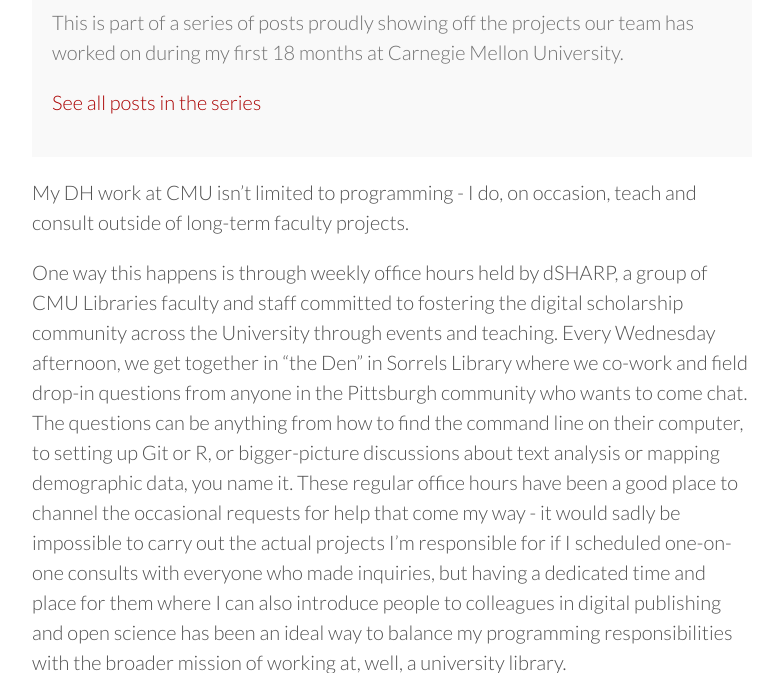
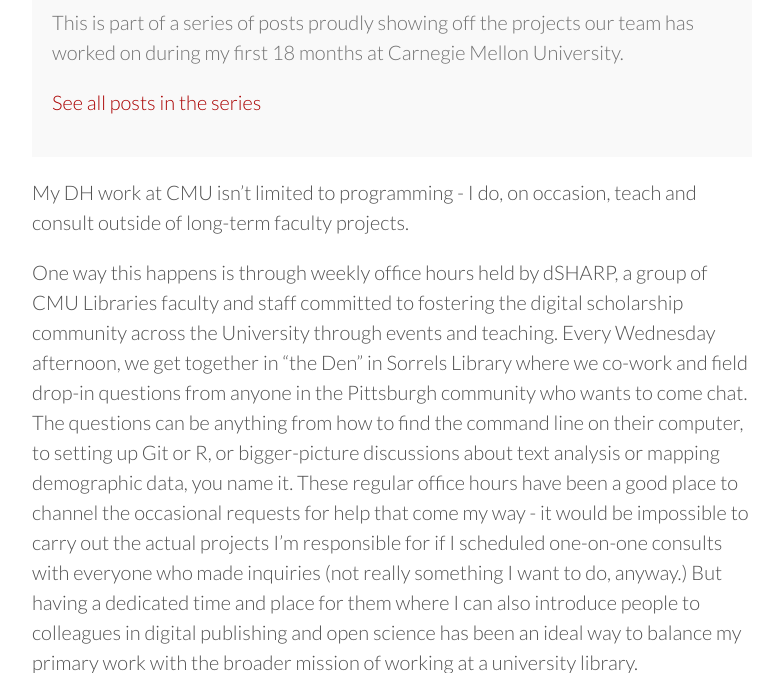
Before and after one commit to mdlincoln/mdlincoln.github.io, a Jekyll site: the page built from _posts/2019-12-10-technical-teaching-cmu.md, in a window 1280 px wide and 900 px high, scrolled down 351 px, cut to the strip 0-673 px from the top of the window. Shown: the whole strip, without its empty margins (248-1027 px from the left). Built offline with Jekyll 4.4.1, drawn with Linux system fonts in a browser that asks for light colours; nearby versions of some CDN libraries; a script that is not in the unit is left out.

Commit message:
slight re-wording

```diff
--- a/_posts/2019-12-10-technical-teaching-cmu.md
+++ b/_posts/2019-12-10-technical-teaching-cmu.md
@@ -18,7 +18,8 @@
 One way this happens is through weekly office hours held by dSHARP, a group of CMU Libraries faculty and staff committed to fostering the digital scholarship community across the University through events and teaching.
 Every Wednesday afternoon, we get together in "the Den" in Sorrels Library where we co-work and field drop-in questions from anyone in the Pittsburgh community who wants to come chat.
 The questions can be anything from how to find the command line on their computer, to setting up Git or R, or bigger-picture discussions about text analysis or mapping demographic data, you name it.
-These regular office hours have been a good place to channel the occasional requests for help that come my way - it would sadly be impossible to carry out the actual projects I'm responsible for if I scheduled one-on-one consults with everyone who made inquiries, but having a dedicated time and place for them where I can also introduce people to colleagues in digital publishing and open science has been an ideal way to balance my programming responsibilities with the broader mission of working at, well, a university library.
+These regular office hours have been a good place to channel the occasional requests for help that come my way - it would be impossible to carry out the actual projects I'm responsible for if I scheduled one-on-one consults with everyone who made inquiries (not really something I want to do, anyway.)
+But having a dedicated time and place for them where I can also introduce people to colleagues in digital publishing and open science has been an ideal way to balance my primary work with the broader mission of working at a university library.
 
 {% include figure.html src="/assets/images/dhsarp_sign.jpg" caption="The dSHARP sign outside of Sorrells Library" %}
 
```
